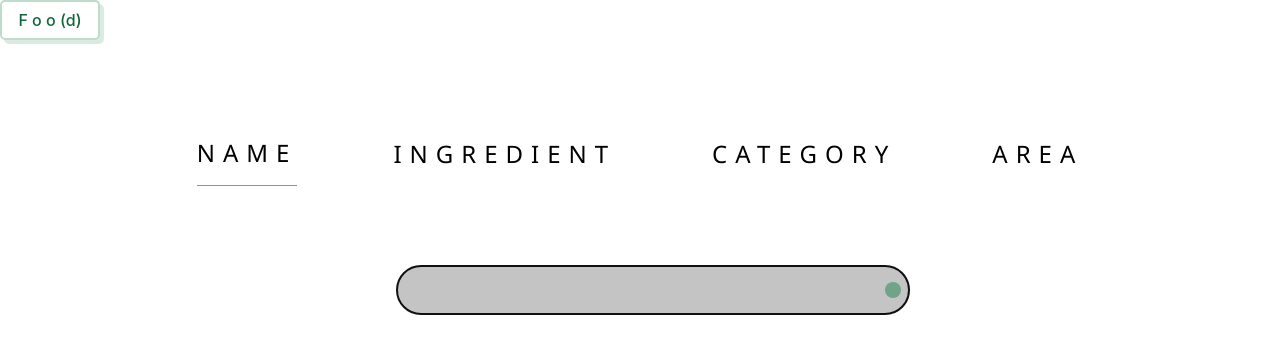
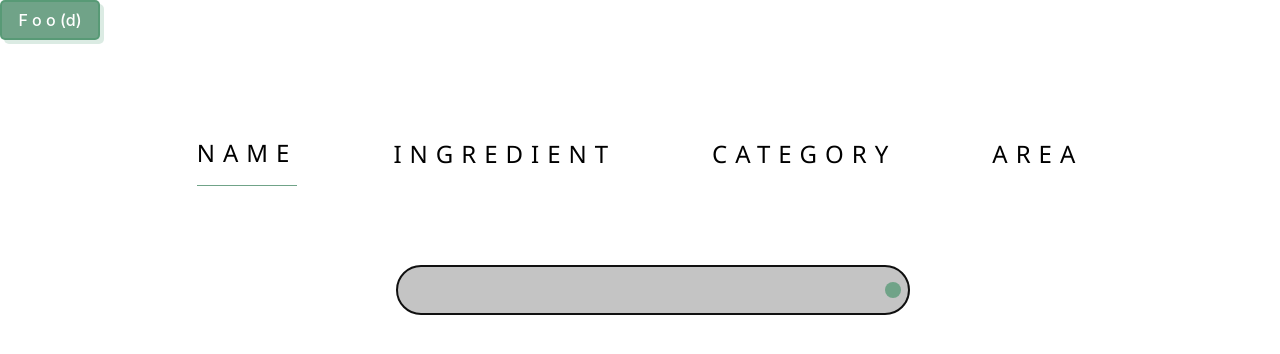
Before and after one commit to Yoyomo1/food-website, a React (Create React App) app: page / in a window 1280 px wide. In both pictures the pointer is over the element 50 px from the left and 20 px from the top of the page. Shown: the top 354 px of the page. Built offline with nearby package versions, Linux system fonts and the light colour scheme.

Commit message:
adds Logo link and styling

```diff
--- a/src/components/Logo.js
+++ b/src/components/Logo.js
@@ -1,14 +1,17 @@
 import React from 'react'
 import "../styles/Logo.css"
+import { Link } from "react-router-dom";
 
 const Logo = () => {
 
   const text = "F o o (d)"
 
   return (
-    <div className="border">
-      <div className="text">{text}</div>
-    </div>
+    <Link to='/' className='logo-link'>
+      <div className="border">
+        <div className="text">{text}</div>
+      </div>
+    </Link>
   )
 }
 
--- a/src/styles/Logo.css
+++ b/src/styles/Logo.css
@@ -23,3 +23,11 @@
   font-weight: 500;
   /* font-family: Arial, Helvetica, sans-serif; */
 }
+
+.logo-link:hover .border {
+  background-color: var(--accent-cl);
+}
+
+.logo-link:hover .text {
+  color: white;
+}
```
